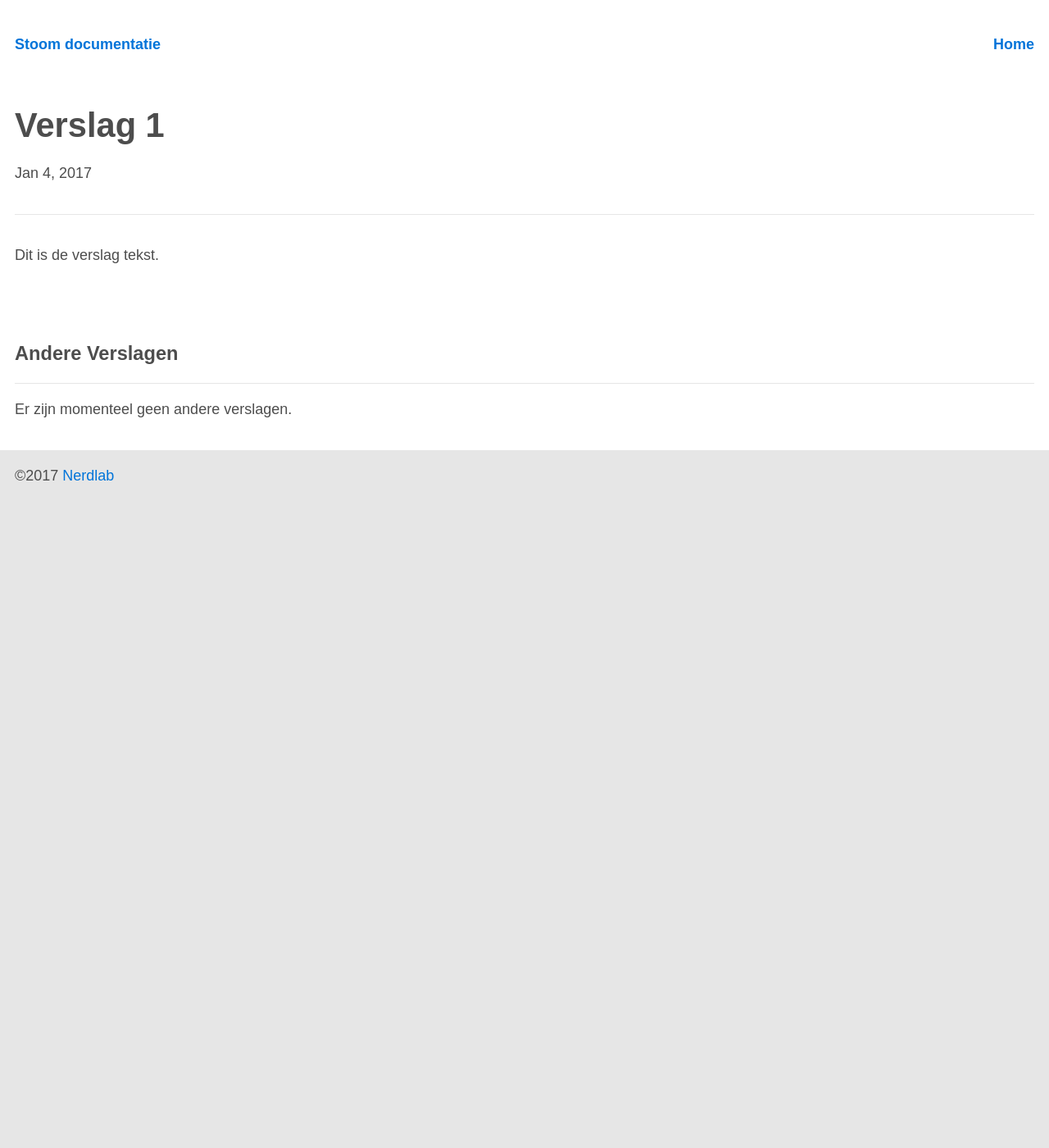
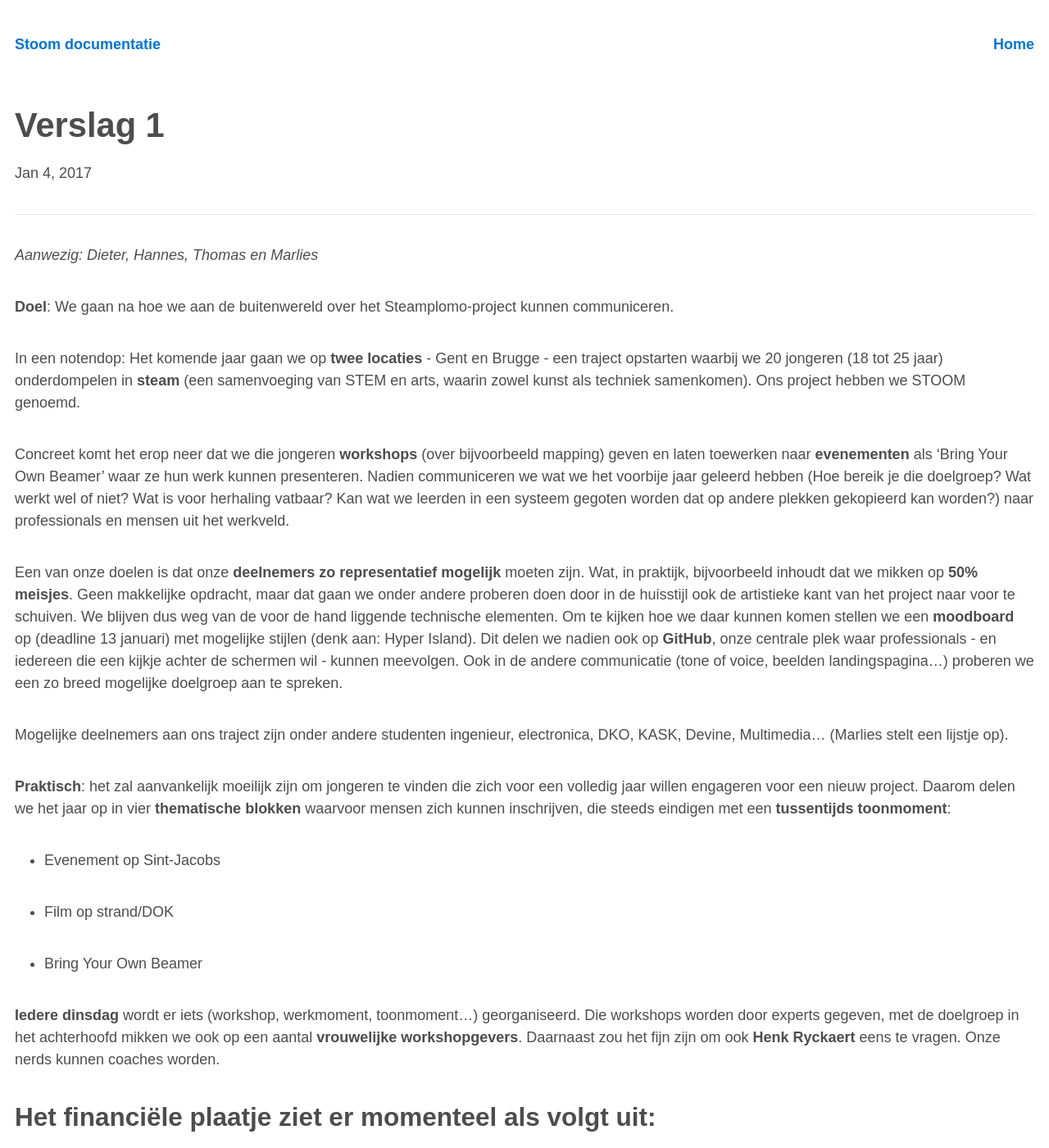
Before and after one commit to nerdlab-be/stoom-documentatie, a Jekyll site: the page built from _posts/2017-01-04-verslag-1.markdown, in a window 1280 px wide and 1400 px high. Shown: the whole window at 82% size. Built offline with Jekyll 4.4.1, drawn with Linux system fonts in a browser that asks for light colours; nearby versions of some CDN libraries; some of the changed text lies outside the part shown.

Commit message:
Updated Verslag 1

```diff
--- a/_posts/2017-01-04-verslag-1.markdown
+++ b/_posts/2017-01-04-verslag-1.markdown
@@ -1,8 +1,52 @@
 ---
 title: Verslag 1
 date: 2017-01-04 00:00:00 Z
+summary: Kickoff meeting
 layout: post
-summary: Kickoff meeting
 ---
 
-Dit is de verslag tekst.
+*Aanwezig: Dieter, Hannes, Thomas en Marlies*
+
+**Doel**: We gaan na hoe we aan de buitenwereld over het Steamplomo-project kunnen communiceren.
+
+In een notendop: Het komende jaar gaan we op **twee locaties** - Gent en Brugge - een traject opstarten waarbij we 20 jongeren (18 tot 25 jaar) onderdompelen in **steam** (een samenvoeging van STEM en arts, waarin zowel kunst als techniek samenkomen). Ons project hebben we STOOM genoemd.
+
+Concreet komt het erop neer dat we die jongeren **workshops** (over bijvoorbeeld mapping) geven en laten toewerken naar **evenementen** als ‘Bring Your Own Beamer’ waar ze hun werk kunnen presenteren. Nadien communiceren we wat we het voorbije jaar geleerd hebben (Hoe bereik je die doelgroep? Wat werkt wel of niet? Wat is voor herhaling vatbaar? Kan wat we leerden in een systeem gegoten worden dat op andere plekken gekopieerd kan worden?) naar professionals en mensen uit het werkveld.
+
+Een van onze doelen is dat onze **deelnemers zo representatief mogelijk** moeten zijn. Wat, in praktijk, bijvoorbeeld inhoudt dat we mikken op **50% meisjes**. Geen makkelijke opdracht, maar dat gaan we onder andere proberen doen door in de huisstijl ook de artistieke kant van het project naar voor te schuiven. We blijven dus weg van de voor de hand liggende technische elementen. Om te kijken hoe we daar kunnen komen stellen we een **moodboard** op (deadline 13 januari) met mogelijke stijlen (denk aan: Hyper Island). Dit delen we nadien ook op **GitHub**, onze centrale plek waar professionals - en iedereen die een kijkje achter de schermen wil - kunnen meevolgen. Ook in de andere communicatie (tone of voice, beelden landingspagina…) proberen we een zo breed mogelijke doelgroep aan te spreken.
+
+Mogelijke deelnemers aan ons traject zijn onder andere studenten ingenieur, electronica, DKO, KASK, Devine, Multimedia... (Marlies stelt een lijstje op).
+
+**Praktisch**: het zal aanvankelijk moeilijk zijn om jongeren te vinden die zich voor een volledig jaar willen engageren voor een nieuw project. Daarom delen we het jaar op in vier **thematische blokken** waarvoor mensen zich kunnen inschrijven, die steeds eindigen met een **tussentijds toonmoment**:
+
+* Evenement op Sint-Jacobs
+
+* Film op strand/DOK
+
+* Bring Your Own Beamer
+
+**Iedere dinsdag** wordt er iets (workshop, werkmoment, toonmoment…) georganiseerd. Die workshops worden door experts gegeven, met de doelgroep in het achterhoofd mikken we ook op een aantal **vrouwelijke workshopgevers**. Daarnaast zou het fijn zijn om ook **Henk Ryckaert** eens te vragen. Onze nerds kunnen coaches worden.
+
+## Het financiële plaatje ziet er momenteel als volgt uit:
+
+Wie zich inschrijft voor één kwartaal betaalt €35 euro. Daarin zit een waarborg van €25 die we terugbetalen als je effectief iets toont op een evenement. De overige €10 krijg je korting als je mee zou gaan naar BYOB Utrecht.
+
+Wie zich inschrijft voor het volledige jaar betaalt €100. Daarin zit een waarborg van €60 die je terugkrijgt als je op ‘Bring Your Own Beamer’ staat. Je ticket om mee te gaan naar BYOB krijg je gratis.
+
+Een losse workshop volgen kan ook, en kost €10. Eens langskomen op een werkmoment kan altijd en is gratis.
+
+## To do
+
+* Thema’s zoeken (licht, psychedelica…)
+
+* GitHub opstarten (deadline 15/01)
+
+* Tekst landingspagina schrijven (deadline 9/01)
+
+* Hannes zoekt in het buitenland gelijkaardige projecten op
+
+* Landingspagina met inschrijvingsformulier (naam, mail, leeftijd) opzetten, naam fotograaf vermelden
+
+* Moodboard opstellen (deadline 13/01)
+
+* Marlies maakt een lijst van scholen en organisaties waar we kunnen rekruteren
```
